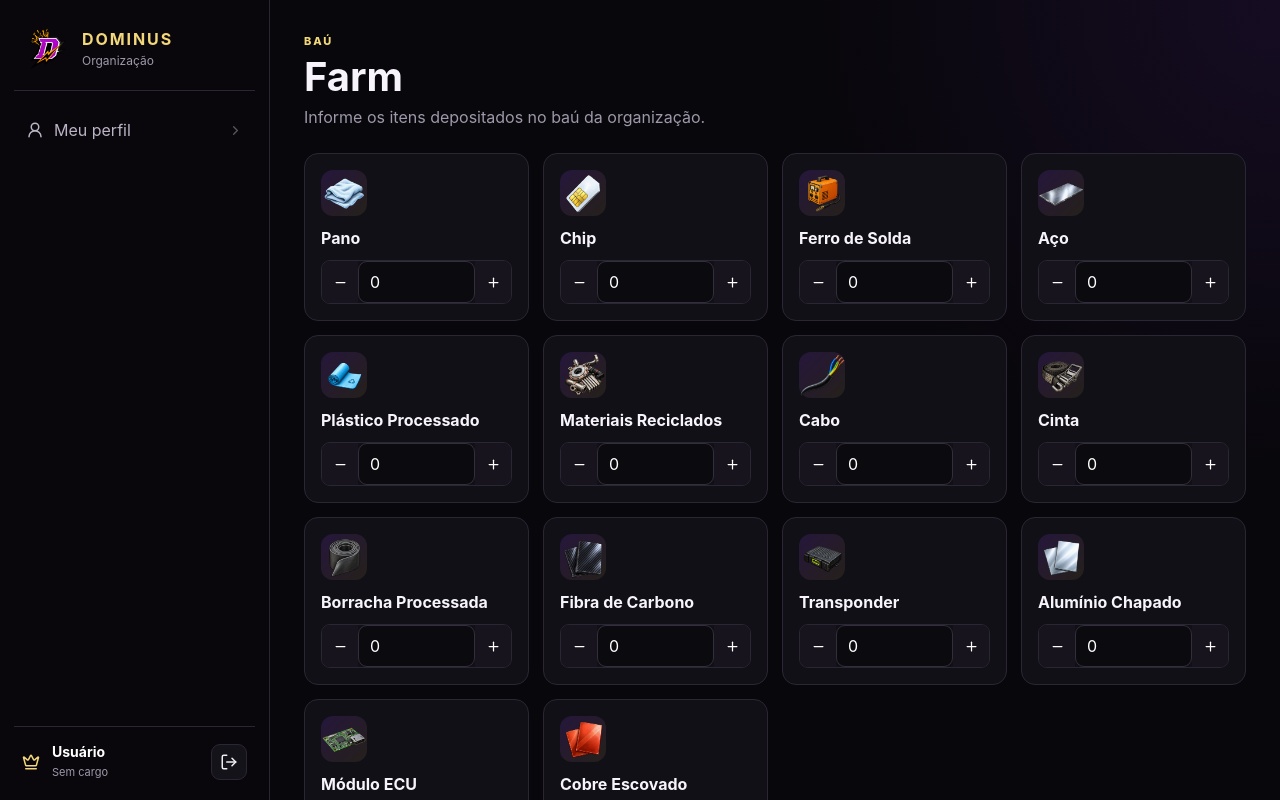
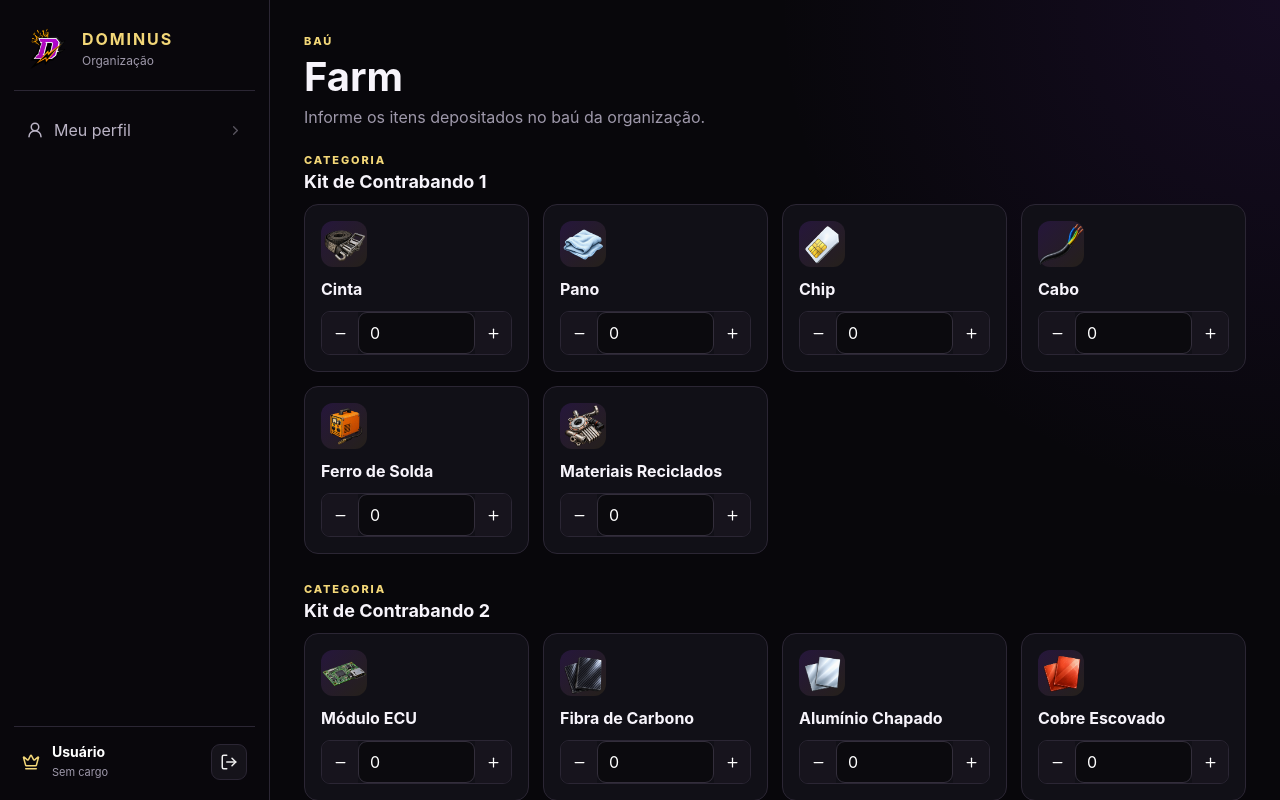
Before and after one commit to LuizEdu-AR/dominus-organizacao, a React (Vite) app: page /farm in a window 1280 px wide. Shown: the top 800 px of the page. Built offline with nearby package versions, Linux system fonts and the light colour scheme; no server answers; the database is empty; sample sign-in values are in the browser's storage.

Commit message:
feat: organiza itens do farm por kits de contrabando

```diff
--- a/src/pages/Farm.jsx
+++ b/src/pages/Farm.jsx
@@ -8,21 +8,31 @@ import { useToast } from '../components/toasts/ToastProvider'
 import LoadingButton from '../components/ui/LoadingButton'
 import { uploadImage } from '../services/imageUploadService'
 
-const FARM_ITEMS = [
+const FARM_GROUPS = [
+  {
+    title: 'Kit de Contrabando 1',
+    items: [
+      { name: 'Cinta', image: '/images/farm/cinta.png' },
       { name: 'Pano', image: '/images/farm/pano.png' },
       { name: 'Chip', image: '/images/farm/chip.png' },
+      { name: 'Cabo', image: '/images/farm/cabo.png' },
       { name: 'Ferro de Solda', image: '/images/farm/ferro_de_solda.png' },
+      { name: 'Materiais Reciclados', image: '/images/farm/materiais_reciclados.png' },
+    ],
+  },
+  {
+    title: 'Kit de Contrabando 2',
+    items: [
+      { name: 'Módulo ECU', image: '/images/farm/modulo_ecu.png' },
+      { name: 'Fibra de Carbono', image: '/images/farm/fibra_de_carbono.png' },
+      { name: 'Alumínio Chapado', image: '/images/farm/aluminio_chapado.png' },
+      { name: 'Cobre Escovado', image: '/images/farm/cobre_escovado.png' },
+      { name: 'Plástico Processado', image: '/images/farm/plastico_processado.png' },
+      { name: 'Borracha Processada', image: '/images/farm/borracha_processada.png' },
+      { name: 'Transponder', image: '/images/farm/transponder.png' },
       { name: 'Aço', image: '/images/farm/aco.png' },
-  { name: 'Plástico Processado', image: '/images/farm/plastico_processado.png' },
-  { name: 'Materiais Reciclados', image: '/images/farm/materiais_reciclados.png' },
-  { name: 'Cabo', image: '/images/farm/cabo.png' },
-  { name: 'Cinta', image: '/images/farm/cinta.png' },
-  { name: 'Borracha Processada', image: '/images/farm/borracha_processada.png' },
-  { name: 'Fibra de Carbono', image: '/images/farm/fibra_de_carbono.png' },
-  { name: 'Transponder', image: '/images/farm/transponder.png' },
-  { name: 'Alumínio Chapado', image: '/images/farm/aluminio_chapado.png' },
-  { name: 'Módulo ECU', image: '/images/farm/modulo_ecu.png' },
-  { name: 'Cobre Escovado', image: '/images/farm/cobre_escovado.png' },
+    ],
+  },
 ]
 
 export default function Farm() {
@@ -117,8 +127,16 @@ export default function Farm() {
   return (
     <>
       <PageHeader eyebrow="BAÚ" title="Farm" description="Informe os itens depositados no baú da organização." />
+      <div style={{ display: 'flex', flexDirection: 'column', gap: 28 }}>
+        {FARM_GROUPS.map(group => (
+          <section key={group.title}>
+            <div style={{ marginBottom: 12 }}>
+              <span className="eyebrow">CATEGORIA</span>
+              <h2 style={{ margin: '4px 0 0', fontSize: 18 }}>{group.title}</h2>
+            </div>
+
             <div className="farm-grid">
-        {FARM_ITEMS.map(({ name, image }) => (
+              {group.items.map(({ name, image }) => (
                 <div className="farm-card" key={name}>
                   <div className="farm-icon"><img src={image} alt={name} /></div>
                   <strong>{name}</strong>
@@ -139,6 +157,9 @@ export default function Farm() {
                     <button type="button" onClick={() => change(name, 1)}><Plus size={15} /></button>
                   </div>
                 </div>
+              ))}
+            </div>
+          </section>
         ))}
       </div>
       <section className="panel farm-photo-panel">
```
Lines whose indentation alone changed are shown as unchanged.
